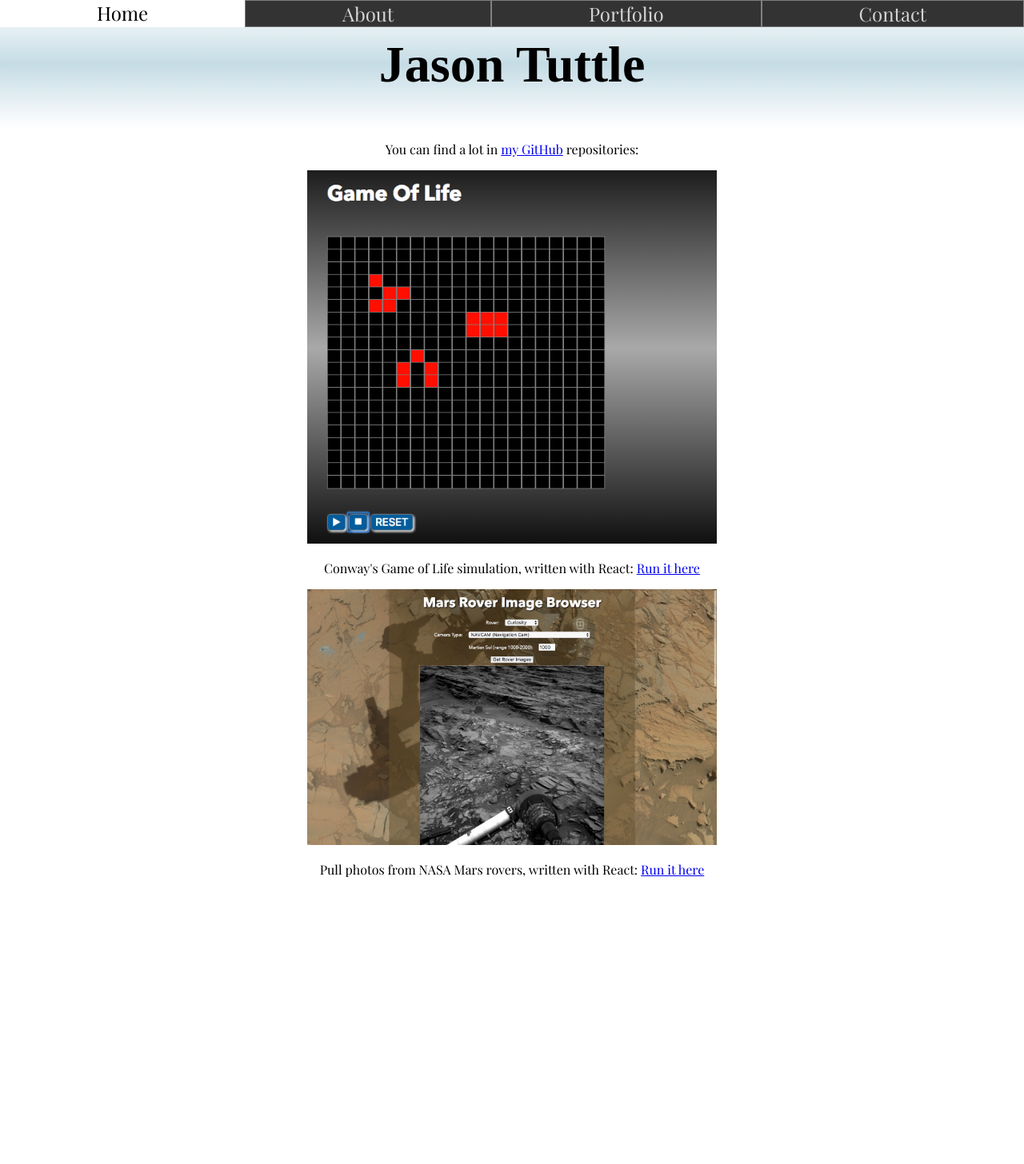
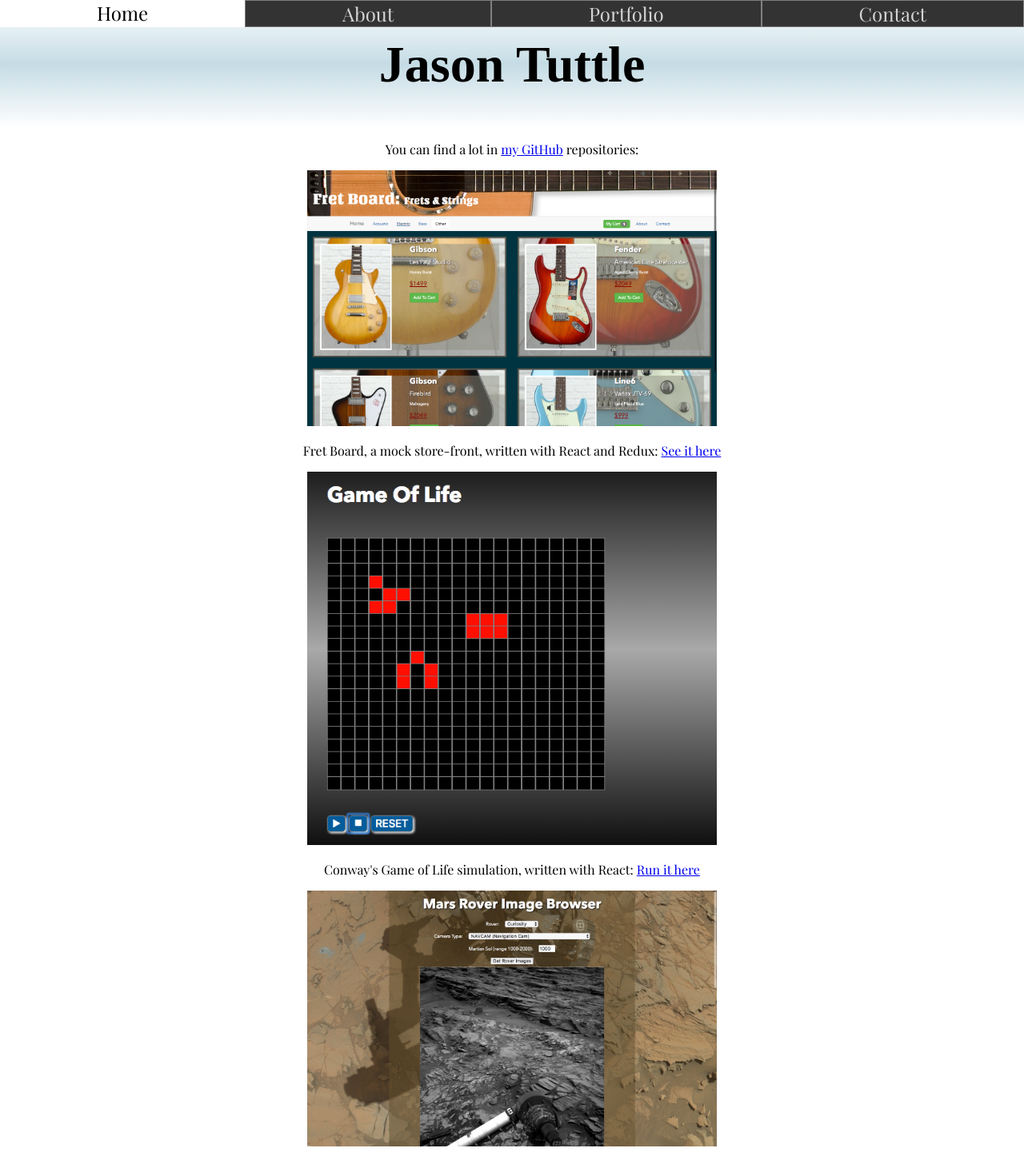
Before and after one commit to jason-tuttle/portfolio, a React (Create React App) app: page /portfolio-app/portfolio in a window 1280 px wide. Shown: the top 1456 px of the page at 80% size. Before the commit the page ends 1114 px from the top, so only its background shows below. Built offline with nearby package versions, Linux system fonts and the light colour scheme; a web font is replaced by a local one.

Commit message:
added new portfolio piece

```diff
--- a/public/index.html
+++ b/public/index.html
@@ -8,8 +8,10 @@
     <link rel="manifest" href="%PUBLIC_URL%/manifest.json">
     <link rel="shortcut icon" href="%PUBLIC_URL%/favicon.ico">
     <link href="https://fonts.googleapis.com/css?family=Averia+Serif+Libre|Playfair+Display" rel="stylesheet">
+    <meta name="author" content="Jason Tuttle"/>
+    <meta name="description" content="Front-End Dev, Audio Guru, Dad. Mostly harmless." />
     <script src="https://use.fontawesome.com/eacd6b08ee.js"></script>
-    <title>React App</title>
+    <title>Jason Tuttle - Front-End Developer</title>
   </head>
   <body>
     <noscript>
--- a/src/components/Portfolio.js
+++ b/src/components/Portfolio.js
@@ -1,6 +1,7 @@
 import React, { Component } from 'react';
 import game from '../images/game_of_life.png';
 import rover from '../images/mars_rover2.jpg';
+import fretboard from '../images/fretboard.png';
 
 class Portfolio extends Component {
 
@@ -11,12 +12,16 @@ class Portfolio extends Component {
         <div>
           <p>You can find a lot in <a href="https://github.com/jason-tuttle">my GitHub</a> repositories:</p>
           <div style={{width: '80vw', margin:'auto'}}>
+            <img src={fretboard} style={{width: '40vw'}} alt='fret board: mock store-front' /><br />
+            <p>Fret Board, a mock store-front, written with React and Redux: <a href="https://jason-tuttle.github.io/week-10/">See it here</a></p>
+          </div>
+          <div style={{width: '80vw', margin:'auto'}}>
             <img src={game} style={{width: '40vw'}} alt='game of life simulation' /><br />
             <p>Conway's Game of Life simulation, written with React: <a href="https://jason-tuttle.github.io/game-of-life/">Run it here</a></p>
           </div>
           <div style={{width: '80vw', margin:'auto'}}>
             <img src={rover} style={{width: '40vw'}} alt='mars rover browser' /><br />
-            <p>Pull photos from NASA Mars rovers, written with React: <a href="https://jason-tuttle.github.io/rover-photos/">Run it here</a></p>
+            <p>Pull photos from NASA Mars rovers, written with React: <a href="https://jason-tuttle.github.io/rover-photos/">See it here</a></p>
           </div>
         </div>
 
```
Also changed, not shown: src/images/fretboard.png (added), 1 other file (tests, documents, lock files or other folders).
